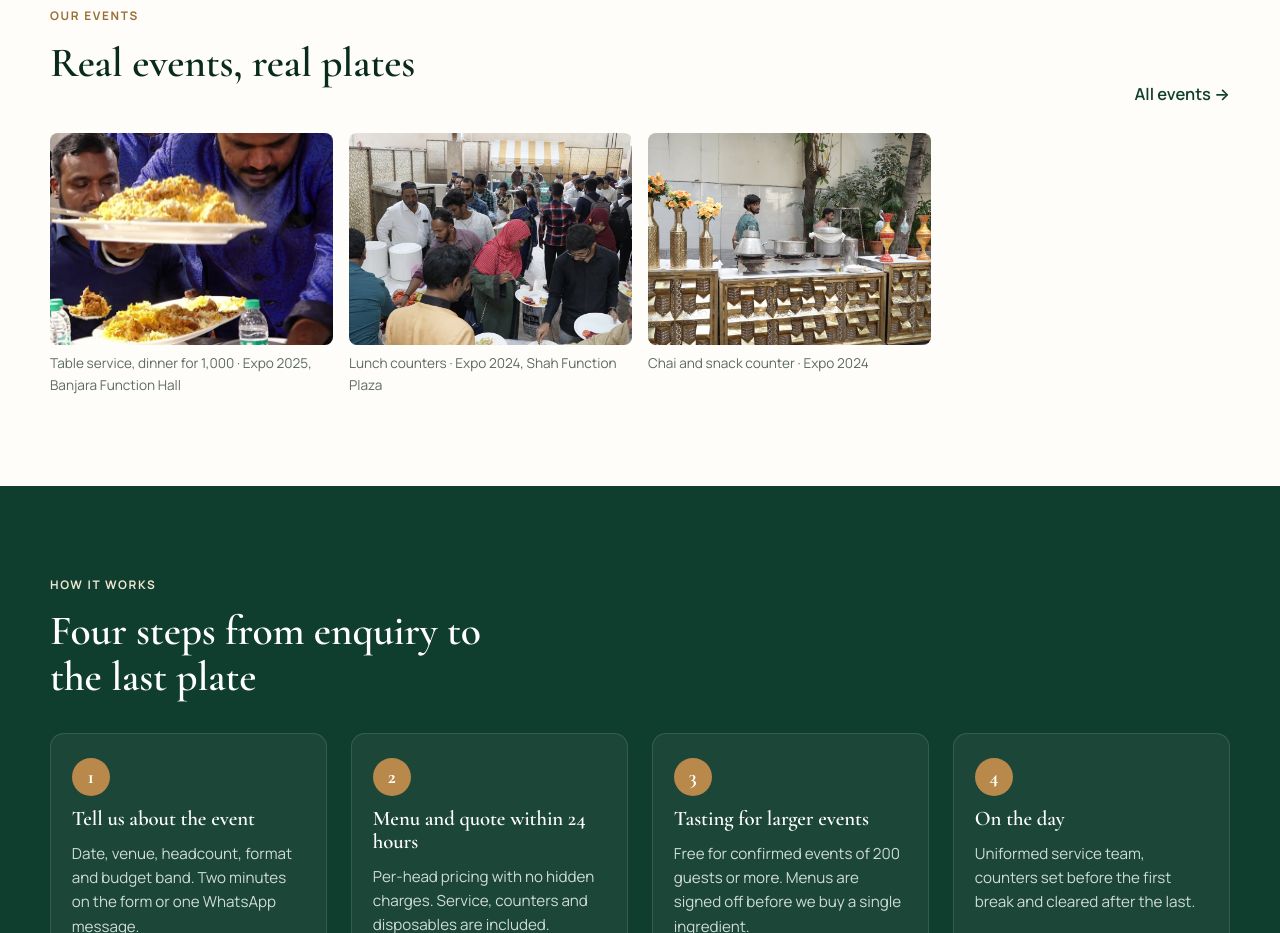
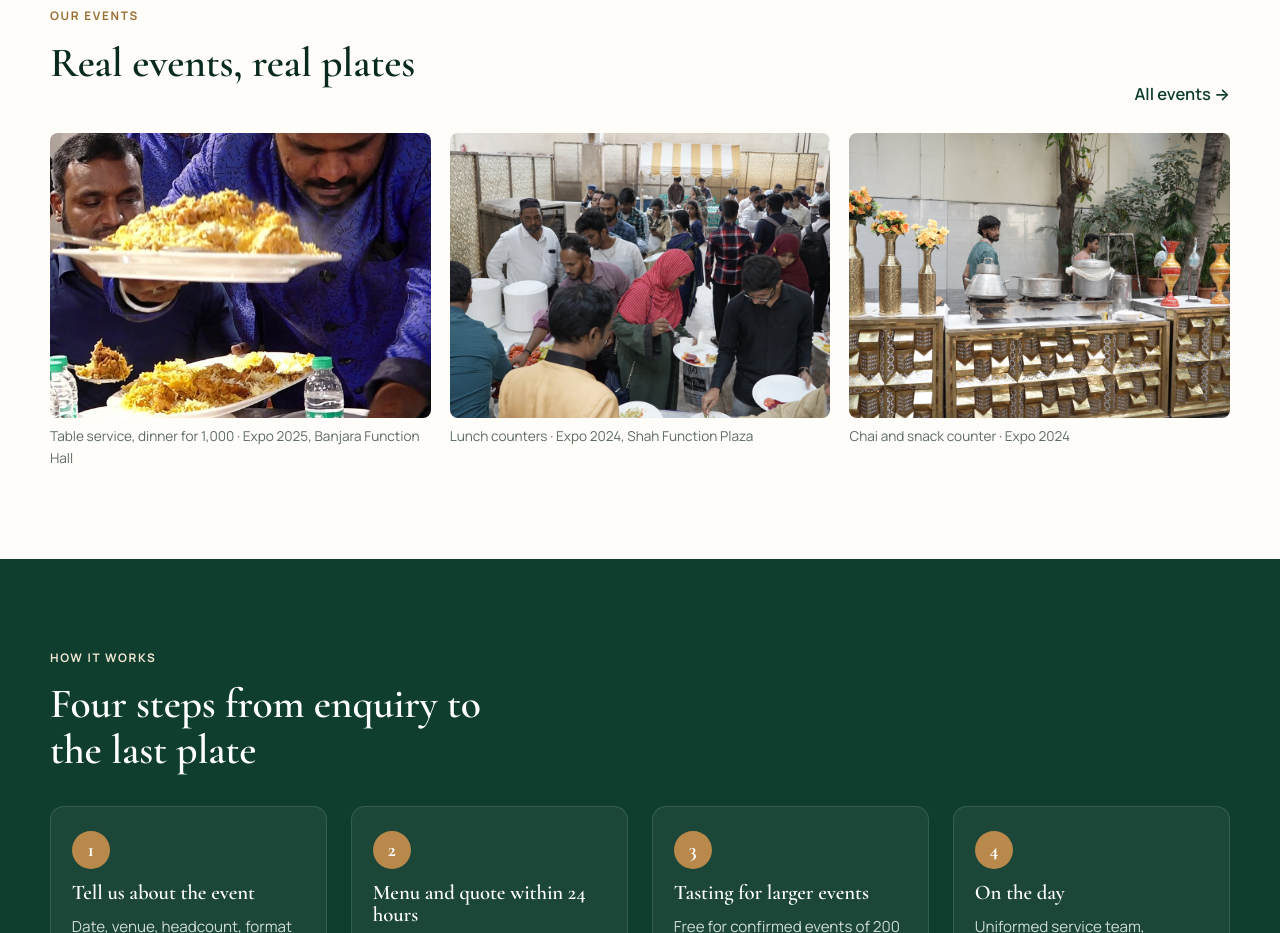
Before and after one commit to oratorkhizer/zarafe-site, a website: page index.html in a window 1280 px wide. Shown: the part 2440-3373 px from the top of the page. Drawn offline with nearby package versions, Linux system fonts and the light colour scheme.

Commit message:
Three-photo strip

```diff
--- a/assets/site.css
+++ b/assets/site.css
@@ -116,11 +116,11 @@ p{margin:0 0 1em}
 @media (max-width:900px){.why-grid{grid-template-columns:1fr}.why-imgs{position:static;grid-template-columns:1fr 1fr}}
 
 /* strip */
-.strip{display:grid;grid-template-columns:repeat(4,1fr);gap:1rem}
+.strip{display:grid;grid-template-columns:repeat(3,1fr);gap:1.2rem}
 .strip figure{margin:0}
 .strip img{border-radius:var(--r-s);aspect-ratio:4/3;object-fit:cover;width:100%}
 .strip figcaption{font-size:.85rem;color:var(--muted);margin-top:.5rem}
-@media (max-width:900px){.strip{grid-template-columns:1fr 1fr}}
+@media (max-width:900px){.strip{grid-template-columns:1fr}}
 
 /* steps */
 .steps{list-style:none;margin:2rem 0 0;padding:0;display:grid;grid-template-columns:repeat(4,1fr);gap:1.5rem}
```
